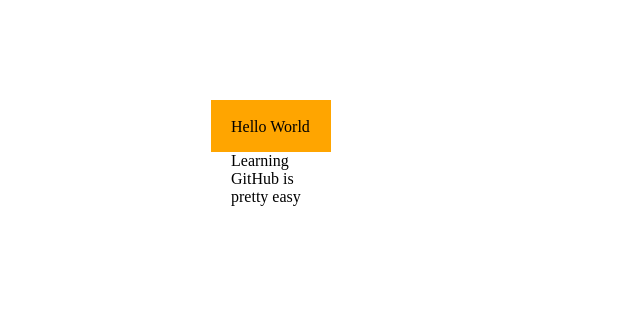
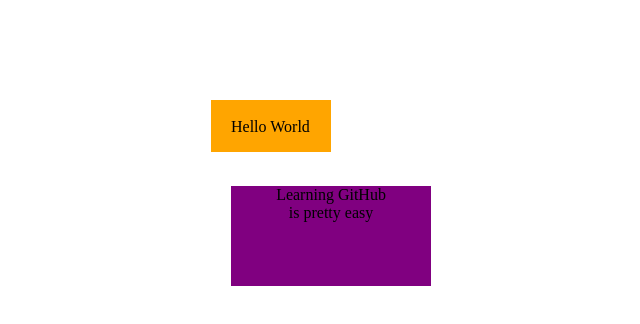
Before and after one commit to Ssabian/4may, a plain HTML site: page index.html in a window 1280 px wide. Shown: the whole page, without its empty margins (369-1009 px from the left). Drawn offline with Linux system fonts and the light colour scheme.

Commit message:
altinci commit

```diff
--- a/index.html
+++ b/index.html
@@ -5,7 +5,10 @@
 </head>
 <div class="main">
 <p>Hello World</p>
-<p>Learning GitHub is pretty easy</p>
+
+<div class="box">
+<p>Learning GitHub <br>is pretty easy</p>
+</div>
 </div>
 </body>
 </html>
--- a/style.css
+++ b/style.css
@@ -6,3 +6,11 @@
 	padding-left:20px;
 	padding-top: 2px;
 }
+
+.box {
+	width: 200px;
+	height: 100px;
+	background-color: purple;
+	margin-top: 50px;
+	text-align: center;
+}
```
